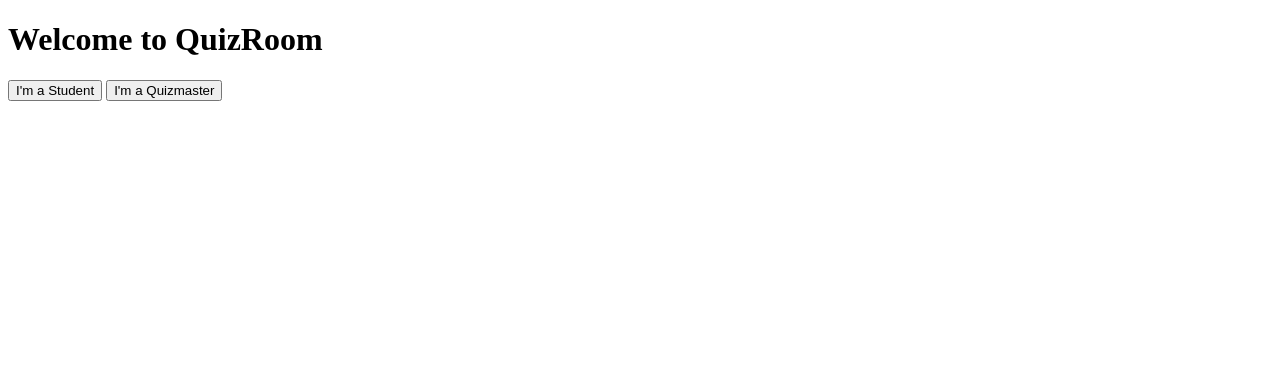
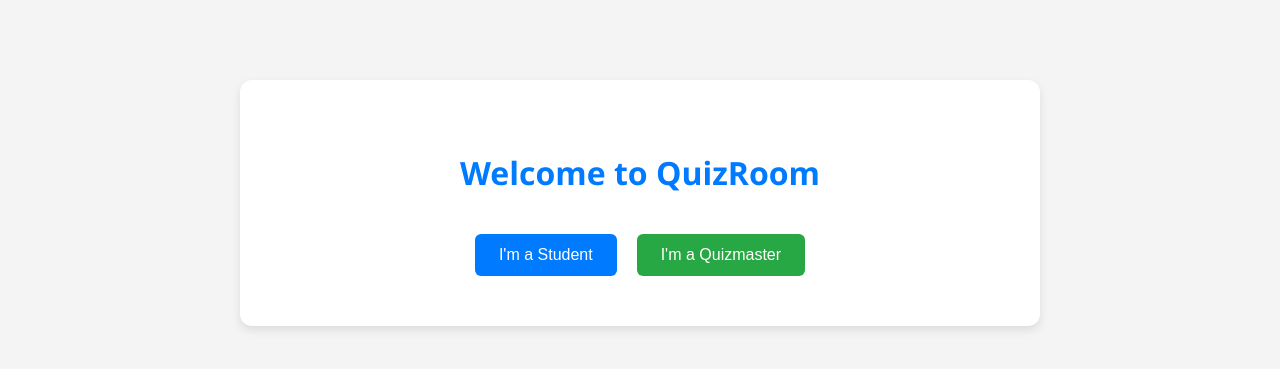
Before and after one commit to himani-kh/Quizly, a FastAPI app: page / in a window 1280 px wide. Shown: the top 369 px of the page. Run offline with FastAPI, Linux system fonts and the light colour scheme.

Commit message:
Update landing.html

```diff
--- a/authentication-service/templates/landing.html
+++ b/authentication-service/templates/landing.html
@@ -3,9 +3,25 @@
 <head>
     <title>Welcome</title>
 </head>
-<body>
-    <h1>Welcome to QuizRoom</h1>
-    <a href="http://localhost:8002/join-room"><button>I'm a Student</button></a>
-    <a href="/index"><button>I'm a Quizmaster</button></a>
+<body style="margin: 0; padding: 0; font-family: 'Segoe UI', Arial, sans-serif; background-color: #f4f4f4;">
+
+    <div style="max-width: 700px; margin: 80px auto; background-color: #ffffff; padding: 50px; border-radius: 12px; box-shadow: 0 4px 10px rgba(0, 0, 0, 0.1); text-align: center;">
+        <h1 style="margin-bottom: 40px; color: #007BFF;">Welcome to QuizRoom</h1>
+
+        <div style="display: flex; justify-content: center; gap: 20px; flex-wrap: wrap;">
+            <a href="http://localhost:8002/join-room" style="text-decoration: none;">
+                <button style="padding: 12px 24px; font-size: 16px; background-color: #007BFF; color: white; border: none; border-radius: 6px; cursor: pointer;">
+                    I'm a Student
+                </button>
+            </a>
+
+            <a href="/index" style="text-decoration: none;">
+                <button style="padding: 12px 24px; font-size: 16px; background-color: #28a745; color: white; border: none; border-radius: 6px; cursor: pointer;">
+                    I'm a Quizmaster
+                </button>
+            </a>
+        </div>
+    </div>
+
 </body>
 </html>
```
